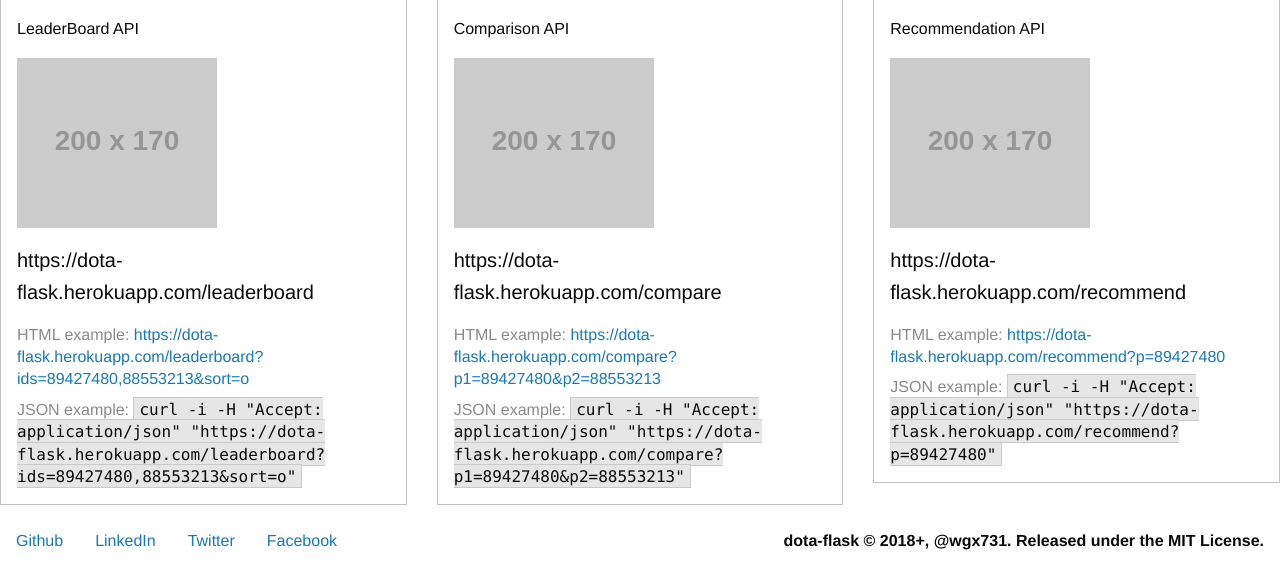
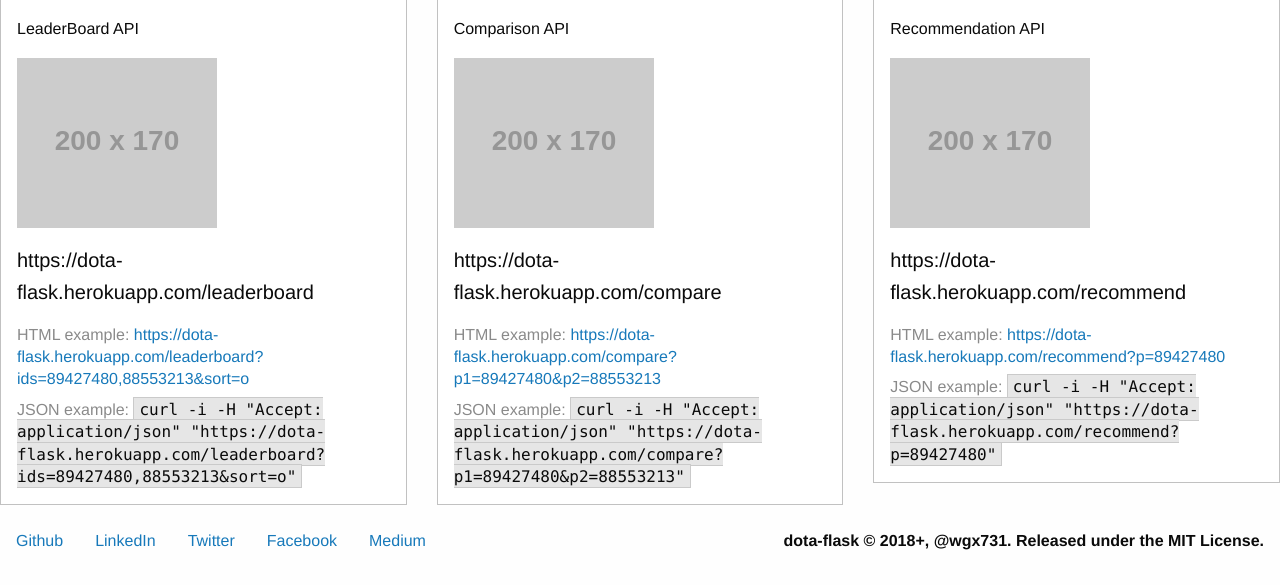
Before and after one commit to wgx731/dota-flask, a Flask app: page / in a window 1280 px wide. Shown: the part 215-800 px from the top of the page. Run offline with Flask 2, Linux system fonts and the light colour scheme; grey boxes labelled with a size stand in for pictures from a placeholder-image service; some libraries are stand-ins or nearby versions.

Commit message:
[DEV]: add medium link

```diff
--- a/app/templates/base.html
+++ b/app/templates/base.html
@@ -37,6 +37,7 @@
                     <li><a href="https://www.linkedin.com/in/wgx731" target="_blank"><i class="fi-social-linkedin"></i> LinkedIn</a></li>
                     <li><a href="https://twitter.com/wgx731" target="_blank"><i class="fi-social-twitter"></i> Twitter</a></li>
                     <li><a href="https://www.facebook.com/wgx731" target="_blank"><i class="fi-social-facebook"></i> Facebook</a></li>
+                    <li><a href="https://medium.com/@wgx731" target="_blank"><i class="fi-social-medium"></i> Medium</a></li>
                 </ul>
             </div>
         </div>
```
